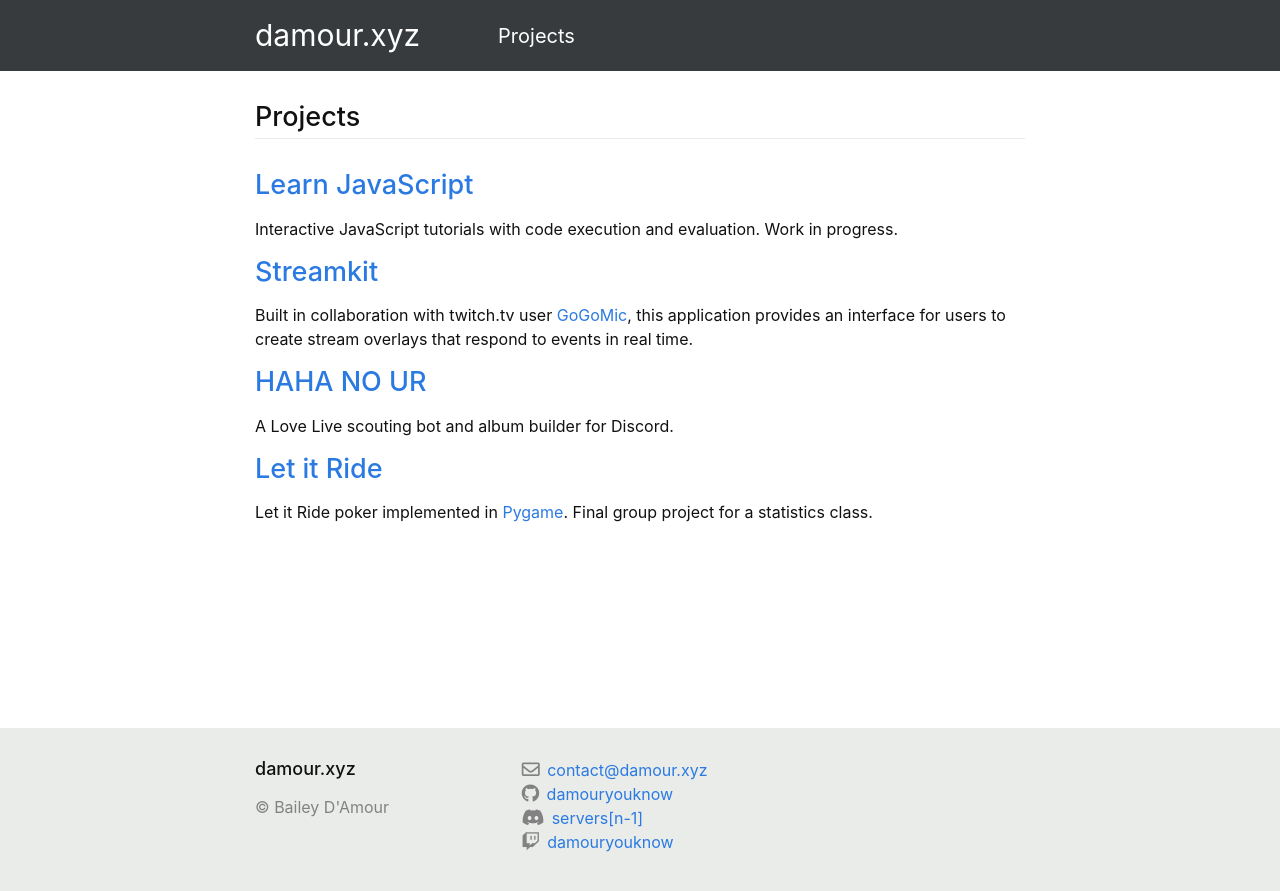
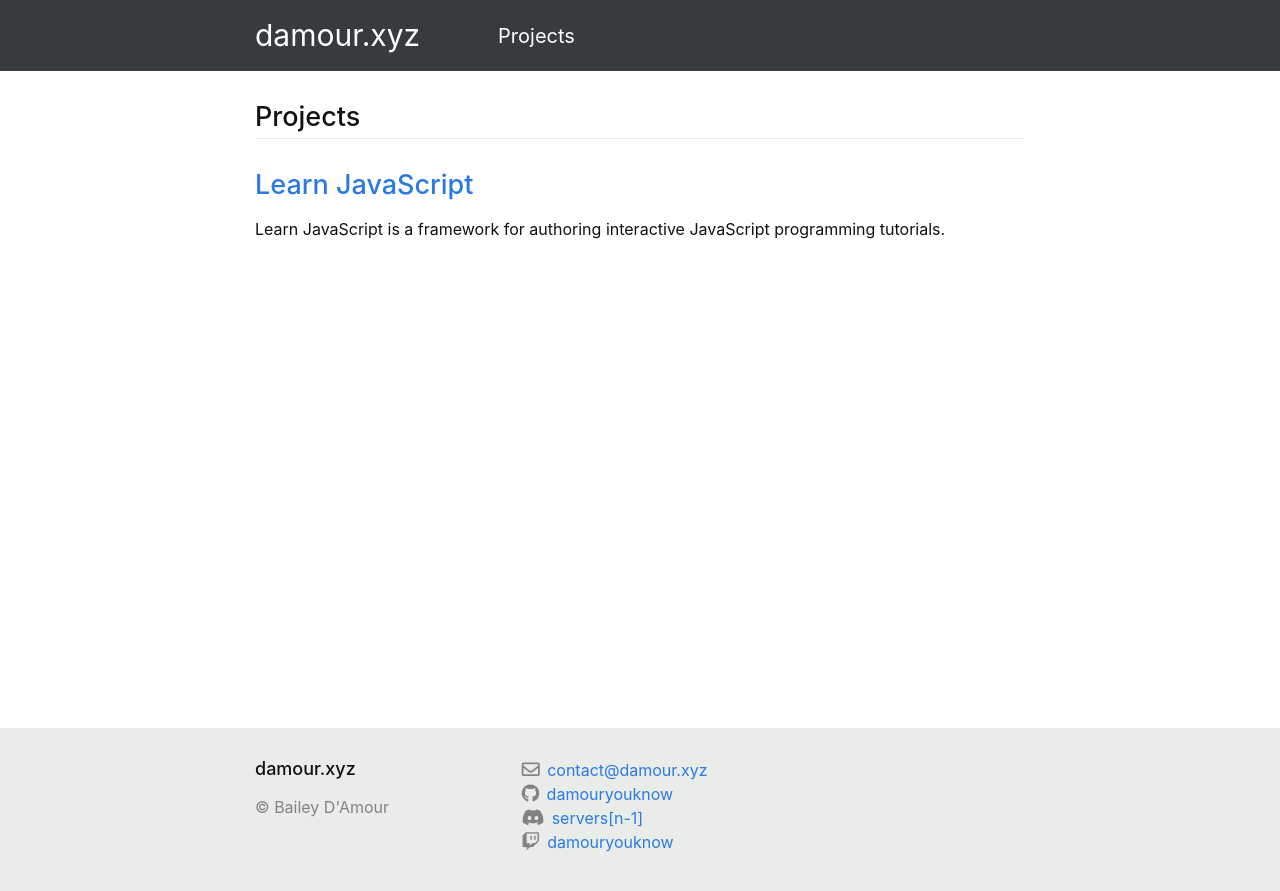
Before and after one commit to DamourYouKnow/damour.xyz, a Jekyll site: the page built from page1-projects.html, in a window 1280 px wide. Shown: the top 891 px of the page. Built offline with Jekyll 4.4.1, drawn with Linux system fonts in a browser that asks for light colours; nearby versions of some CDN libraries.

Commit message:
Setup collections structure for projects

```diff
--- a/_config.yml
+++ b/_config.yml
@@ -44,3 +44,8 @@ plugins:
 #   - vendor/cache/
 #   - vendor/gems/
 #   - vendor/ruby/
+
+collections:
+  projects:
+    output: true
+    permalink: /:collection/:name
--- /dev/null
+++ b/page1-projects.html
@@ -0,0 +1,10 @@
+---
+layout: page
+title: Projects
+permalink: /projects/
+---
+
+{% for project in site.projects %}
+    <h2><a href="{{ project.url }}">{{ project.name }}</a></h2>
+    <div>{{ project.content }}</div>
+{% endfor %}
--- a/page1-projects.md
+++ /dev/null
@@ -1,29 +0,0 @@
----
-layout: page
-title: Projects
-permalink: /projects/
----
-
-## [Learn JavaScript](https://github.com/DamourYouKnow/learn-javascript)
-
-Interactive JavaScript tutorials with code execution and evaluation.
-Work in progress.
-
-## [Streamkit](https://github.com/gogodevs/streamkit)
-
-Built in collaboration with twitch.tv user
-[GoGoMic](https://www.twitch.tv/gogomic), this application provides an
-interface for users to create stream overlays that respond to events
-in real time.
-
-## [HAHA NO UR](https://github.com/DamourYouKnow/HAHA-NO-UR)
-
-A Love Live scouting bot and album builder for Discord.
-
-## [Let it Ride](https://github.com/damouryouknow/letitride)
-
-Let it Ride poker implemented in [Pygame][1]. Final group project for a
-statistics class.
-
-
-[1]: https://www.pygame.org
```
Also changed, not shown: _layouts/project.html (added, +14 -0 lines), _projects/test-project.md (added, +10 -0 lines).
